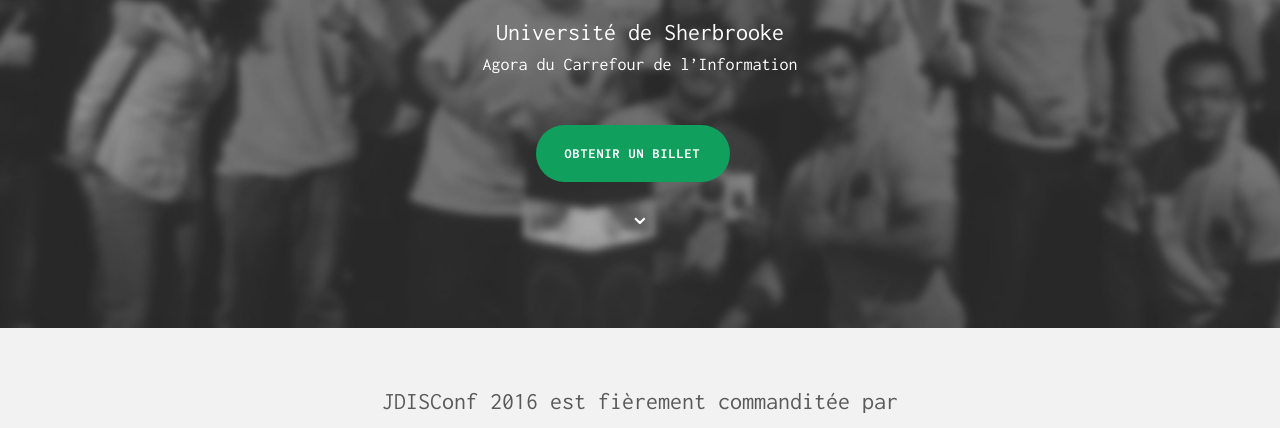
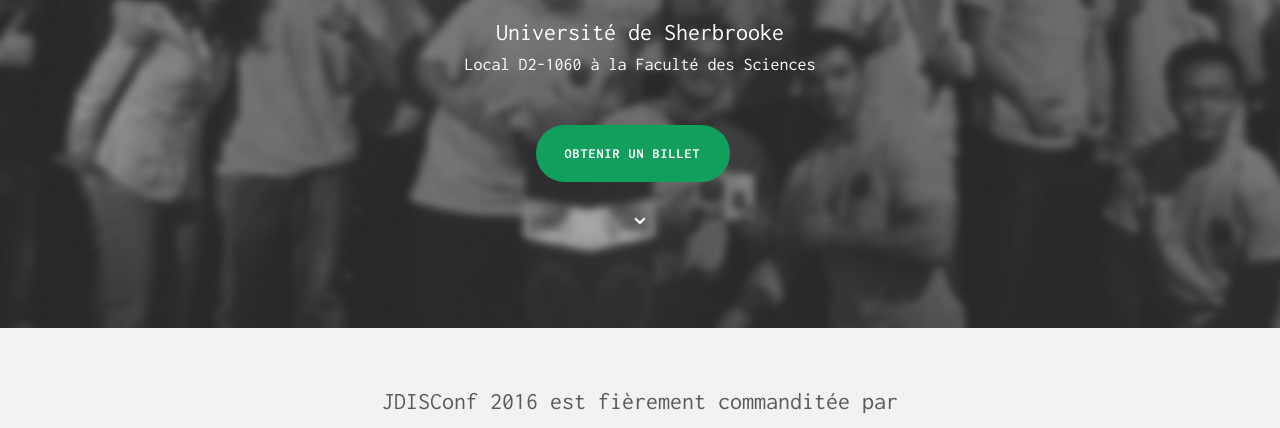
Before and after one commit to JDIS/conference2016, a plain HTML site: page index.html in a window 1280 px wide. Shown: the part 372-800 px from the top of the page. Drawn offline with Linux system fonts and the light colour scheme; some packages are replaced by stand-ins of ours; files whose address does not match are found by name.

Commit message:
Update conference class

```diff
--- a/index.html
+++ b/index.html
@@ -45,7 +45,7 @@
             <img style="max-width:275px" src="/assets/img/logo.svg"/>
             <h2>22 octobre 2016</h2>
             <h3>Université de Sherbrooke</h3>
-            <h4>Agora du Carrefour de l’Information</h4>
+            <h4>Local D2-1060 à la Faculté des Sciences</h4>
             <div class="mtb">
               <a href="https://www.eventbrite.ca/e/jdisconf-2016-tickets-27858271841" class='btn btn-conf btn-green'>Obtenir un billet</a>
               <a style="color:white;" href="#g"><div style="margin-top:15px; font-size:26px;">&#8964;</div></a>
```
